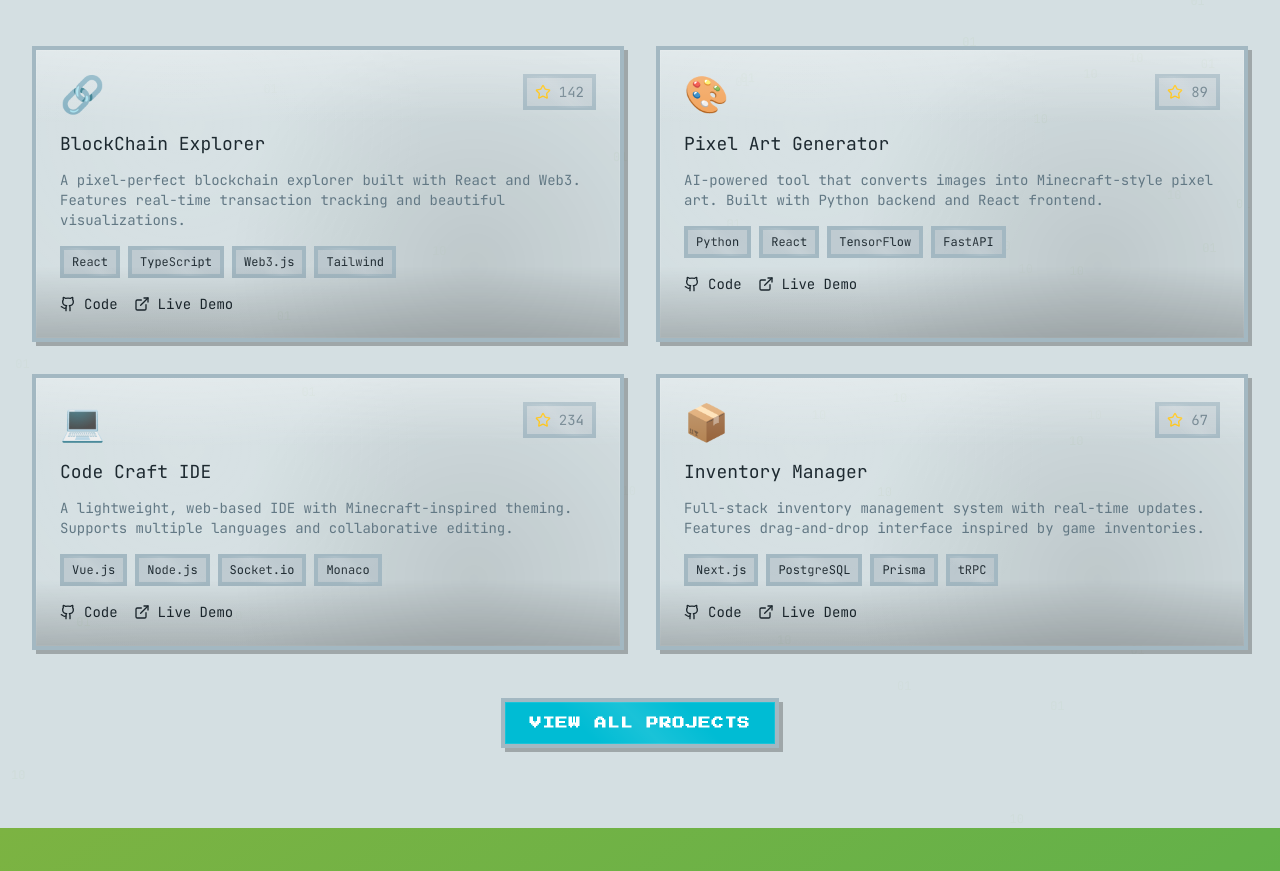
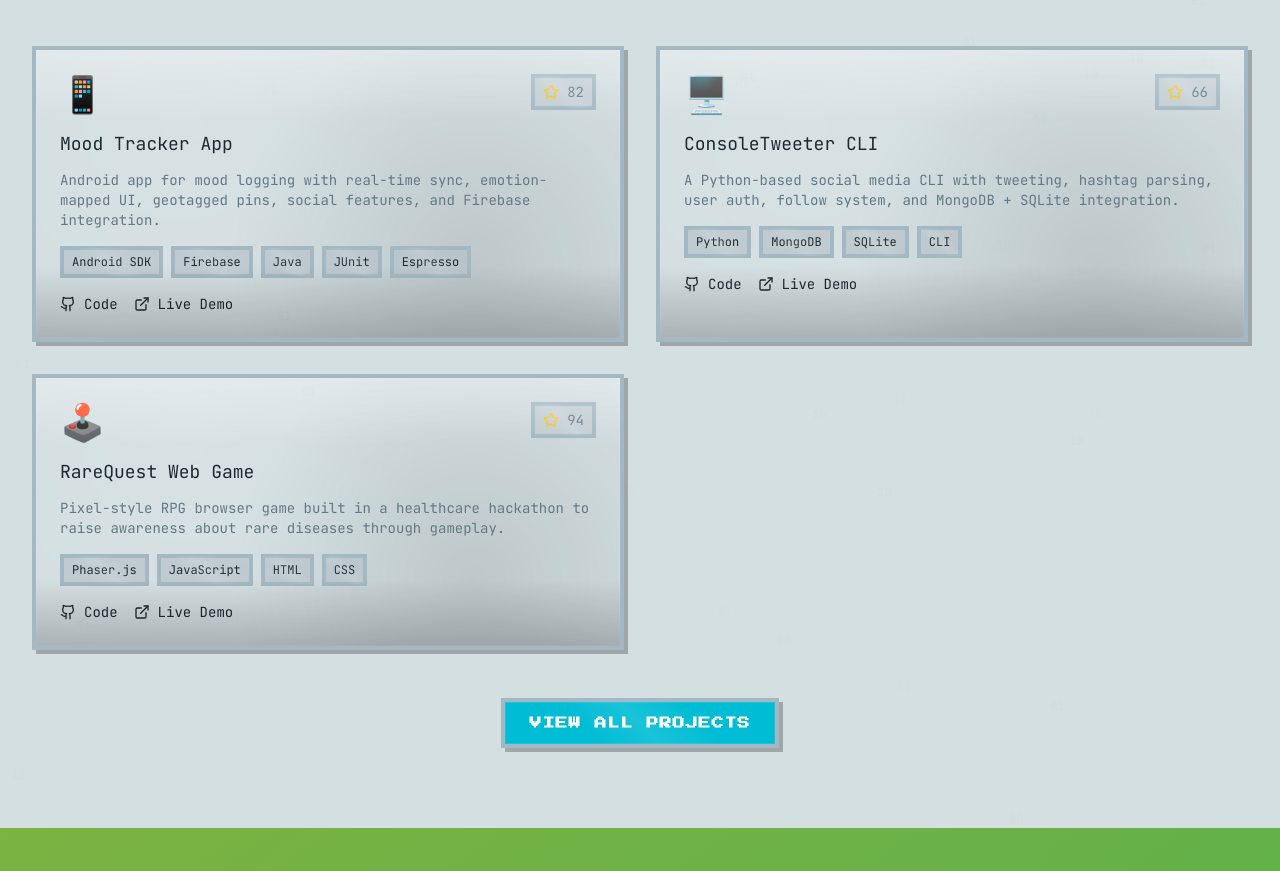
Before and after one commit to siddhantgoel7/pixel-dev-portal, a React (Vite) app: page / in a window 1280 px wide. Shown: the part 3460-4331 px from the top of the page. Built offline with nearby package versions, Linux system fonts and the light colour scheme.

Commit message:
Ongoing changes with Projects Section

```diff
--- a/src/components/ProjectsSection.tsx
+++ b/src/components/ProjectsSection.tsx
@@ -1,43 +1,30 @@
-
 import { ExternalLink, Github, Star } from "lucide-react";
 
 const ProjectsSection = () => {
   const projects = [
     {
-      title: "BlockChain Explorer",
-      description: "A pixel-perfect blockchain explorer built with React and Web3. Features real-time transaction tracking and beautiful visualizations.",
-      tech: ["React", "TypeScript", "Web3.js", "Tailwind"],
-      github: "#",
-      live: "#",
-      stars: 142,
-      image: "🔗"
+      title: "Mood Tracker App",
+      description: "Android app for mood logging with real-time sync, emotion-mapped UI, geotagged pins, social features, and Firebase integration.",
+      tech: ["Android SDK", "Firebase", "Java", "JUnit", "Espresso"],
+      github: "https://github.com/siddhantgoel7/project-kernelcrew",
+      stars: 82,
+      image: "📱"
     },
     {
-      title: "Pixel Art Generator",
-      description: "AI-powered tool that converts images into Minecraft-style pixel art. Built with Python backend and React frontend.",
-      tech: ["Python", "React", "TensorFlow", "FastAPI"],
-      github: "#",
-      live: "#",
-      stars: 89,
-      image: "🎨"
+      title: "ConsoleTweeter CLI",
+      description: "A Python-based social media CLI with tweeting, hashtag parsing, user auth, follow system, and MongoDB + SQLite integration.",
+      tech: ["Python", "MongoDB", "SQLite", "CLI"],
+      github: "https://github.com/siddhantgoel7/ConsoleTweeter-CLI-v2",
+      stars: 66,
+      image: "🖥️"
     },
     {
-      title: "Code Craft IDE",
-      description: "A lightweight, web-based IDE with Minecraft-inspired theming. Supports multiple languages and collaborative editing.",
-      tech: ["Vue.js", "Node.js", "Socket.io", "Monaco"],
-      github: "#",
-      live: "#",
-      stars: 234,
-      image: "💻"
-    },
-    {
-      title: "Inventory Manager",
-      description: "Full-stack inventory management system with real-time updates. Features drag-and-drop interface inspired by game inventories.",
-      tech: ["Next.js", "PostgreSQL", "Prisma", "tRPC"],
-      github: "#",
-      live: "#",
-      stars: 67,
-      image: "📦"
+      title: "RareQuest Web Game",
+      description: "Pixel-style RPG browser game built in a healthcare hackathon to raise awareness about rare diseases through gameplay.",
+      tech: ["Phaser.js", "JavaScript", "HTML", "CSS"],
+      github: "https://github.com/siddhantgoel7/RareQuest",
+      stars: 94,
+      image: "🕹️"
     }
   ];
 
```
